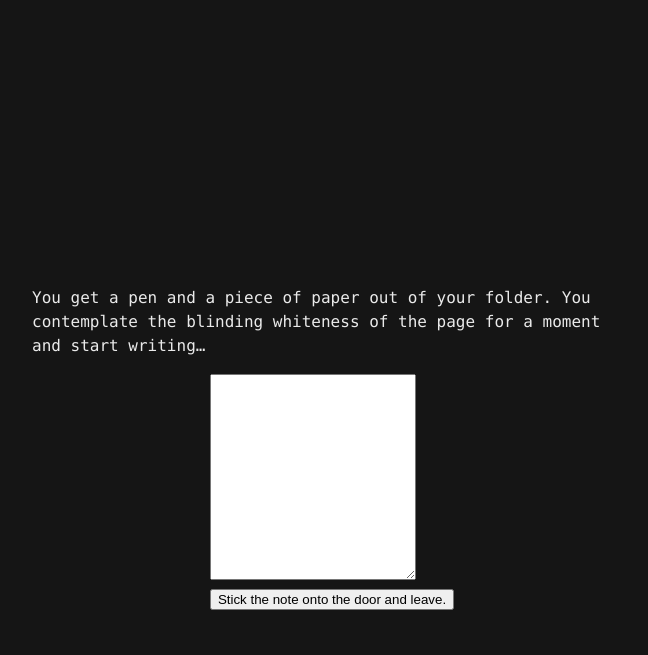
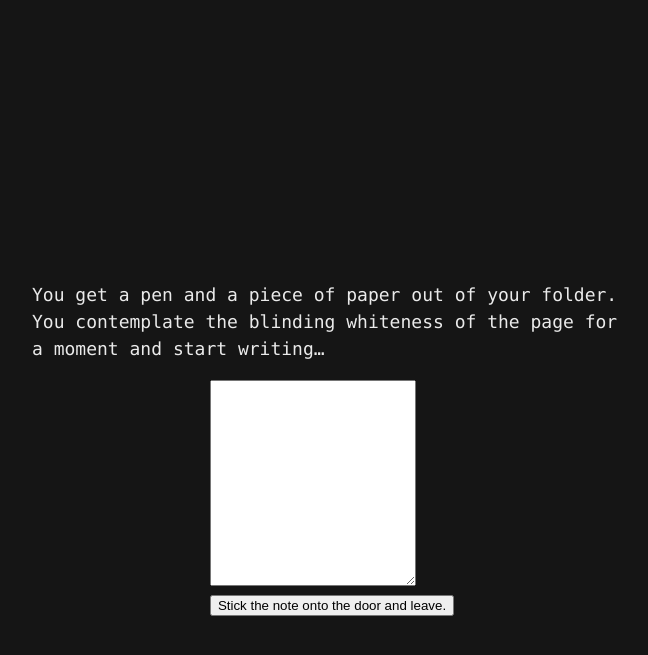
Before and after one commit to yvesgurcan/adventure, a Jekyll site: the page built from note.md, in a window 1280 px wide. Shown: the top 655 px of the page, without its empty margins (308-956 px from the left). Built offline with Jekyll 4.4.1, drawn with Linux system fonts in a browser that asks for light colours; our own code applies the rules of GitHub Pages for plain Markdown files.

Commit message:
form styles

```diff
--- a/assets/css/style.scss
+++ b/assets/css/style.scss
@@ -352,6 +352,18 @@ hr {
 form {
   display: flex;
   justify-content: center;
+
+  .centerd {
+    display: flex;
+    flex-direction: column;
+    align-items: center;
+  }
+}
+
+p,
+textarea,
+input {
+  font-size: 18px;
 }
 
 /* Buttons */
--- a/note.md
+++ b/note.md
@@ -1,7 +1,7 @@
 You get a pen and a piece of paper out of your folder. You contemplate the blinding whiteness of the page for a moment and start writing...
 
 <form>
-    <div>
+    <div class="centered">
         <textarea id="note" style="width: 100%; max-width: 200px; height: 200px;"></textarea>
         <br />
         <button>Stick the note onto the door and leave.</button>
```
